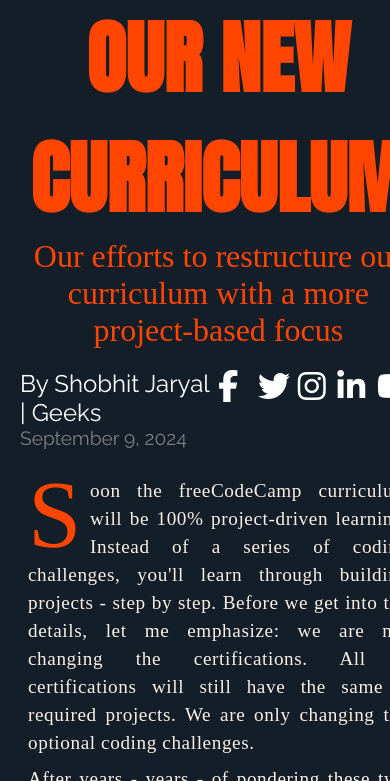
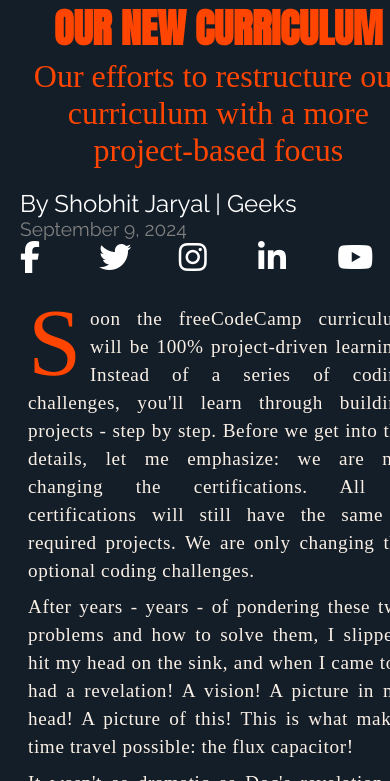
Before and after one commit to SJ22032003/geeks-module-3, a plain HTML site: page grid-project/index.html in a window 390 px wide. Shown: the part 319-1100 px from the top of the page. Drawn offline with Linux system fonts and the light colour scheme; a web font is replaced by a local one.

Commit message:
Refactor grid layout and adjust column width in style.css

```diff
--- /dev/null
+++ b/DAY-10-MEDIA-ANIMATIONS/MEDIA/style.css
@@ -0,0 +1,41 @@
+*{
+  margin: 0;
+  padding: 0;
+  box-sizing: border-box;
+}
+
+body {
+  min-height: 100vh;
+  background-color: #414141;
+  color: #fff;
+  font-size: 2rem;
+}
+
+  .my-nav {
+    display: flex;
+    justify-content: flex-end;
+    gap: 20%;
+    & > li {
+      list-style: none;
+      & > a {
+        color: #fff;
+      }
+    }
+}
+
+@media screen and (max-width: 1000px) {
+  body {
+    background-color: red;
+  }
+
+  .my-nav {
+    gap: 30px;
+  }
+
+}
+
+@media screen and (max-width: 636px) {
+  .my-nav {
+    flex-direction: column;
+  }
+}
--- a/grid-project/index.html
+++ b/grid-project/index.html
@@ -20,7 +20,7 @@
             src="https://cdn.freecodecamp.org/platform/universal/fcc_meta_1920X1080-indigo.png"
             alt="hero-img"
           />
-          <h1>Our new curriculum</h1>
+          <h1 class="hero-title">Our new curriculum</h1>
           <p>
             Our efforts to restructure our curriculum with a more project-based
             focus
--- a/grid-project/style.css
+++ b/grid-project/style.css
@@ -15,12 +15,10 @@
 }
 
 main {
-
   padding: 20px;
   min-height: inherit;
   max-width: 1200px;
   margin: 0 auto;
-
 
   display: grid;
   grid-template-columns: 1fr;
@@ -33,15 +31,19 @@
   row-gap: 20px;
 
   .hero {
-
     display: grid;
     color: orangered;
     font-family: Anton, sans-serif;
 
-    & > h1 {
+    .hero-title {
       text-align: center;
       font-size: 5rem;
       text-transform: uppercase;
+
+      @media screen and (max-width: 765px){
+        font-size: 2.5rem;
+      }
+
     }
 
     & > p {
@@ -60,6 +62,10 @@
   .author {
     display: grid;
     grid-template-columns: repeat(2, 1fr);
+
+    @media screen and (max-width: 765px) {
+       grid-template-columns: 1fr;
+     }
 
     .author-about {
       color: #fff;
@@ -84,7 +90,6 @@
 }
 
 .middle-section {
-
   column-width: 20rem;
 
   letter-spacing: 0.6px;
@@ -128,12 +133,13 @@
 .bottom-section {
   display: grid;
   grid-template-columns: 1fr 2fr;
-  font-family: 'Raleway', sans-serif;
+  font-family: "Raleway", sans-serif;
   color: linen;
   column-gap: 20px;
 
   .brief-history {
-    & > h4,h5 {
+    & > h4,
+    h5 {
       color: #00beef;
       font-size: 1.5rem;
     }
@@ -151,7 +157,6 @@
         }
       }
     }
-
   }
 
   .img-history {
@@ -189,7 +194,5 @@
     .img-3 {
       grid-column: 1 / -1;
     }
-
   }
-
 }
```
Also changed, not shown: DAY-10-MEDIA-ANIMATIONS/MEDIA/index.html (added, +24 -0 lines).
